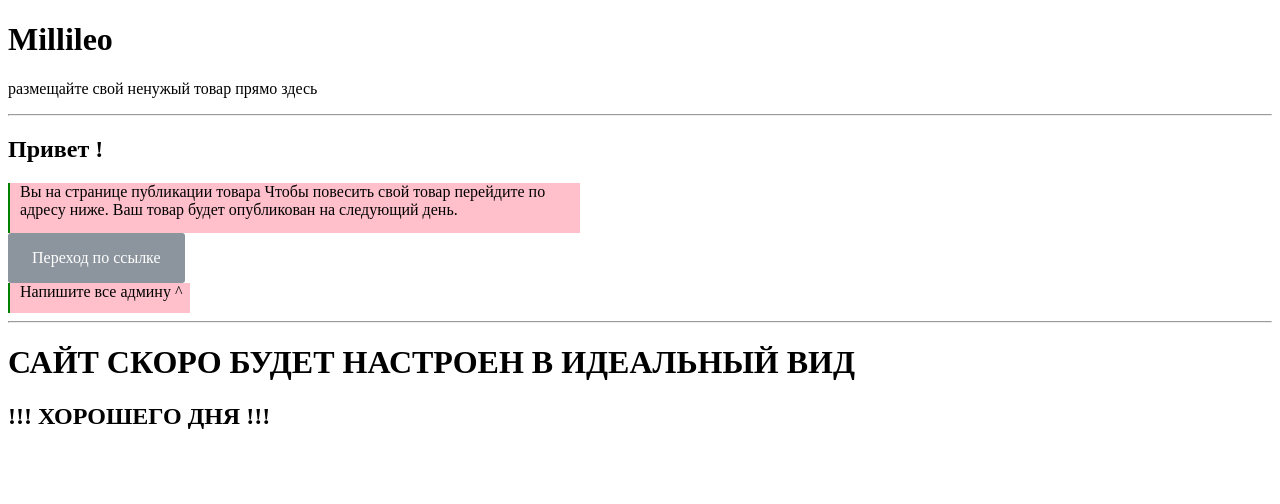
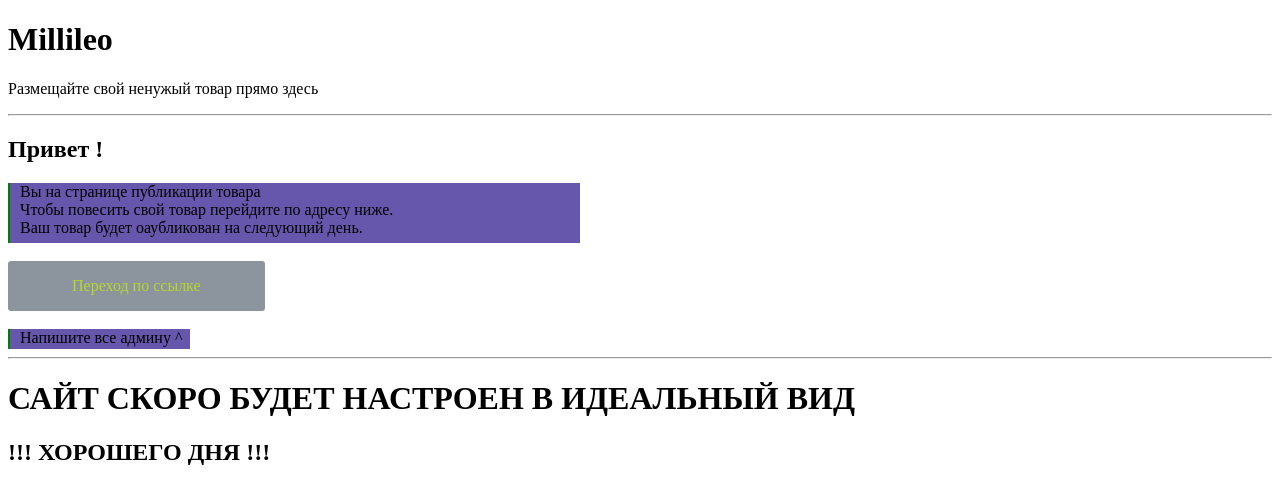
Before and after one commit to whoami-111/html, a plain HTML site: page Мillileo/index.html in a window 1280 px wide. Drawn offline with Linux system fonts and the light colour scheme.

Commit message:
Update index.html

```diff
--- a/Мillileo/index.html
+++ b/Мillileo/index.html
@@ -5,29 +5,32 @@
 </head>
 <body>
 <h1>Мillileo</h1>
-<p>размещайте свой ненужый товар прямо здесь</p>
+<p>Pазмещайте свой ненужый товар прямо здесь</p>
 <hr>
 <h2>Привет !</h2>
-<div style="height:50px; width:560px; border-left:2px solid green; background-color:pink; padding-left:10px">
+<div style="height:60px; width:560px; border-left:2px solid green; background-color: rgb(102, 87, 172); padding-left:10px">
 	Вы на странице публикации товара
+<br>
+	Чтобы повесить свой товар перейдите по адресу ниже.
+<br>
+	Ваш товар будет оаубликован на следующий день.
 
-	Чтобы повесить свой товар перейдите по адресу ниже.
-
-	Ваш товар будет опубликован на следующий день.
 </div>
 <style>
    .btn {
     display: inline-block;
     background: #8C959D;
-    color: #fff;
-    padding: 1rem 1.5rem;
+    color: rgb(183, 214, 47);
+    padding: 1rem 4rem;
     text-decoration: none;
     border-radius: 3px;
    }
 </style>
+<br>
 <a href="https://t.me/ASAMBLET" class="btn">Переход по ссылке</a>
-
-<div style="height:30px; width:170px; border-left:2px solid green; background-color:pink; padding-left:10px">Напишите все админу ^
+<br>
+<br>
+<div style="height:20px; width:170px; border-left:2px solid green; background-color:rgb(102, 87, 172); padding-left: 10px">Напишите все админу ^
 </div>
 <hr>
 <h1>САЙТ СКОРО БУДЕТ НАСТРОЕН В ИДЕАЛЬНЫЙ ВИД</h1>
```
